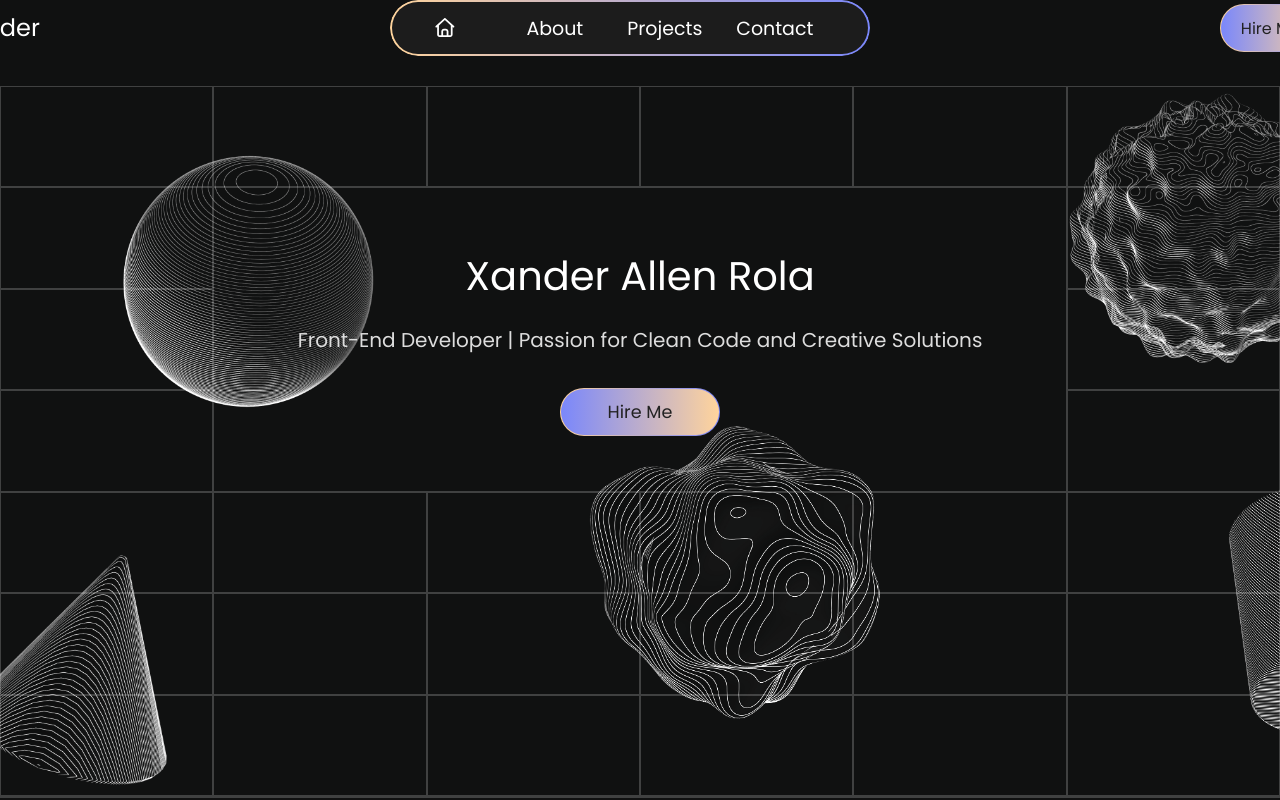
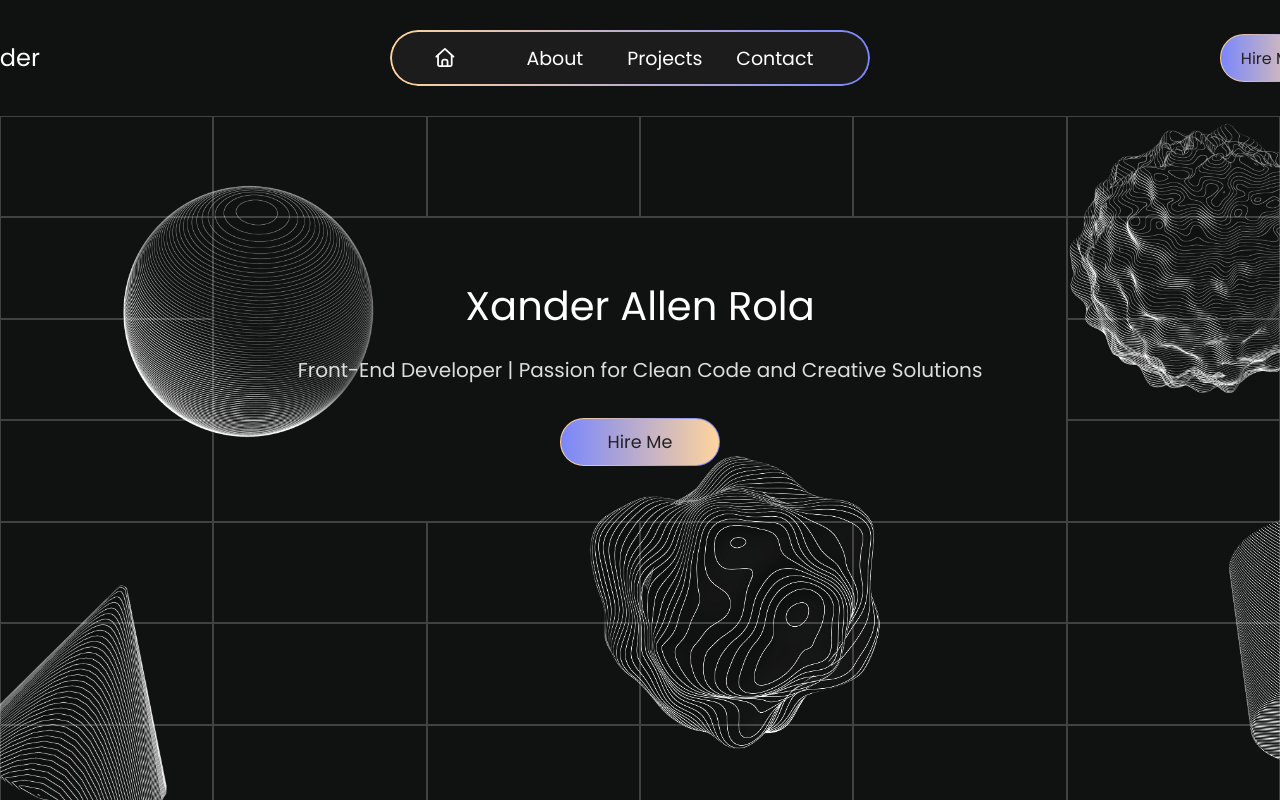
Before and after one commit to Xander-Allen-Rola/Xander-Portfolio, a Vue app: page / in a window 1280 px wide. Shown: the top 800 px of the page. Built offline with nearby package versions, Linux system fonts and the light colour scheme.

Commit message:
Refactored App code: moving all the style code in the template code and moving the horizontal overflow code to main.css

```diff
--- a/src/App.vue
+++ b/src/App.vue
@@ -11,56 +11,38 @@ import SocialsButtons from './components/SocialsButtons.vue'
 </script>
 
 <template>
-  <div class="app-container">
-    <header>
+  <div
+  style="max-width: 1300px;
+  position: absolute;
+  left: 50%;
+  top: 30px;                /* Anchor to top */
+  transform: translateX(-50%);">
+    <header
+    style="display: flex;
+    align-items: center;
+    justify-content: center; /* Center header items horizontally */">
       <XanderLogo />
       <NavigationButtons />
       <Profile />
     </header>
-    <main>
+    <main
+    style="display: flex;
+    flex-direction: column;
+    align-items: center; /* Center main items horizontally */">
         <HomeGrid style="margin-top: 30px;" />
         <SubInfo />
     </main>
       <AboutMe style="margin-top:70px"/>
       <Projects style="margin-top: 100px"/>
       <Contact style="margin-top: 100px"/>
-    <footer>
+    <footer
+    style="display: flex;
+    align-items: center;
+    justify-content: center; /* Center footer items horizontally */
+    margin-top: 100px">
       <XanderLogo />
       <SocialsButtons />
       <Profile />
     </footer>
   </div>
 </template>
-
-<style scoped>
-.app-container {
-  max-width: 1300px;
-  position: absolute;
-  left: 50%;
-  top: 0;                /* Anchor to top */
-  transform: translateX(-50%);  /* Only horizontal centering */
-}
-
-header {
-  display: flex;
-  align-items: center;
-  justify-content: center; /* Center header items horizontally */
-}
-
-footer {
-  display: flex;
-  align-items: center;
-  justify-content: center; /* Center header items horizontally */
-  margin-top: 100px
-}
-
-main {
-  display: flex;
-  flex-direction: column;
-  align-items: center; /* Center main items horizontally */
-}
-
-:global(body) {
-  overflow-x: hidden;
-}
-</style>
--- a/src/assets/main.css
+++ b/src/assets/main.css
@@ -19,6 +19,10 @@ h2 {
   font-size: 2rem;
 }
 
+body{
+  overflow-x: hidden;
+}
+
 @media (hover: hover) {
   a:hover {
     background-color: hsla(160, 100%, 37%, 0.2);
```
